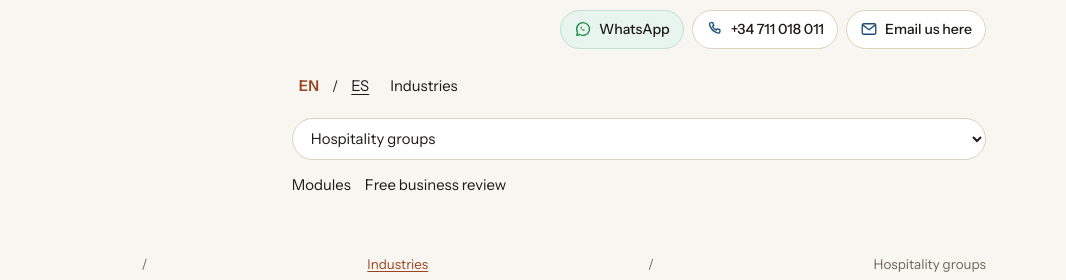
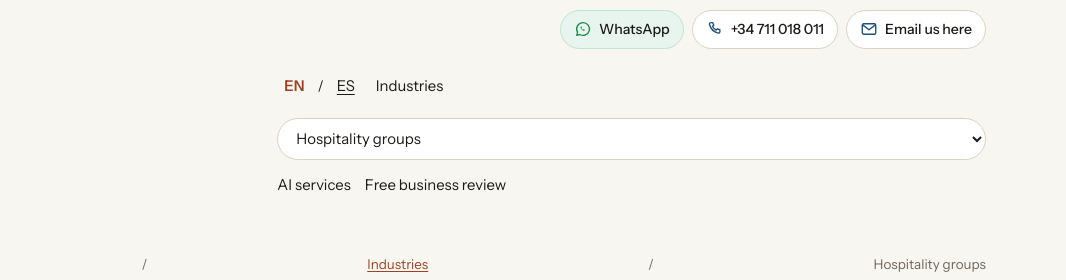
Before and after one commit to deanfarley84/vyre-site, a plain HTML site: page adelante/hospitality.html in a window 1280 px wide. Shown: the top 280 px of the page, 214-1280 px from the left. Drawn offline with Linux system fonts and the light colour scheme.

Commit message:
Use AI services positioning across Adelante navigation and internal links

```diff
--- a/adelante/hospitality.html
+++ b/adelante/hospitality.html
@@ -40,7 +40,7 @@
       <span class="language-switch" aria-label="Choose language"><a lang="en" href="hospitality.html" aria-current="true">EN</a> / <a lang="es" href="es/hospitality.html">ES</a></span>
       <a href="industries.html">Industries</a>
       <select id="industry-select" class="industry-select" aria-label="Choose your industry"></select>
-      <a href="modules.html">Modules</a>
+      <a href="modules.html">AI services</a>
       <a href="#get-report">Free business review</a>
     </div>
   </nav>
@@ -166,7 +166,7 @@
     </div>
   </section>
 
-  <aside class="seo-related" aria-label="Related"><h2>Related</h2><ul><li><a href="restaurants.html">Bars, restaurants and chiringuitos</a></li><li><a href="hotels.html">Hotels and holiday rentals</a></li><li><a href="modules.html">Practical modules</a></li><li><a href="deep-dive.html">The deep dive</a></li></ul></aside>
+  <aside class="seo-related" aria-label="Related"><h2>Related</h2><ul><li><a href="restaurants.html">Bars, restaurants and chiringuitos</a></li><li><a href="hotels.html">Hotels and holiday rentals</a></li><li><a href="modules.html">AI services</a></li><li><a href="deep-dive.html">The deep dive</a></li></ul></aside>
   <footer>
     <span>Adelante by VYRE · Marbella</span>
     <span>dean@vyrehq.com · vyrehq.com</span>
```
